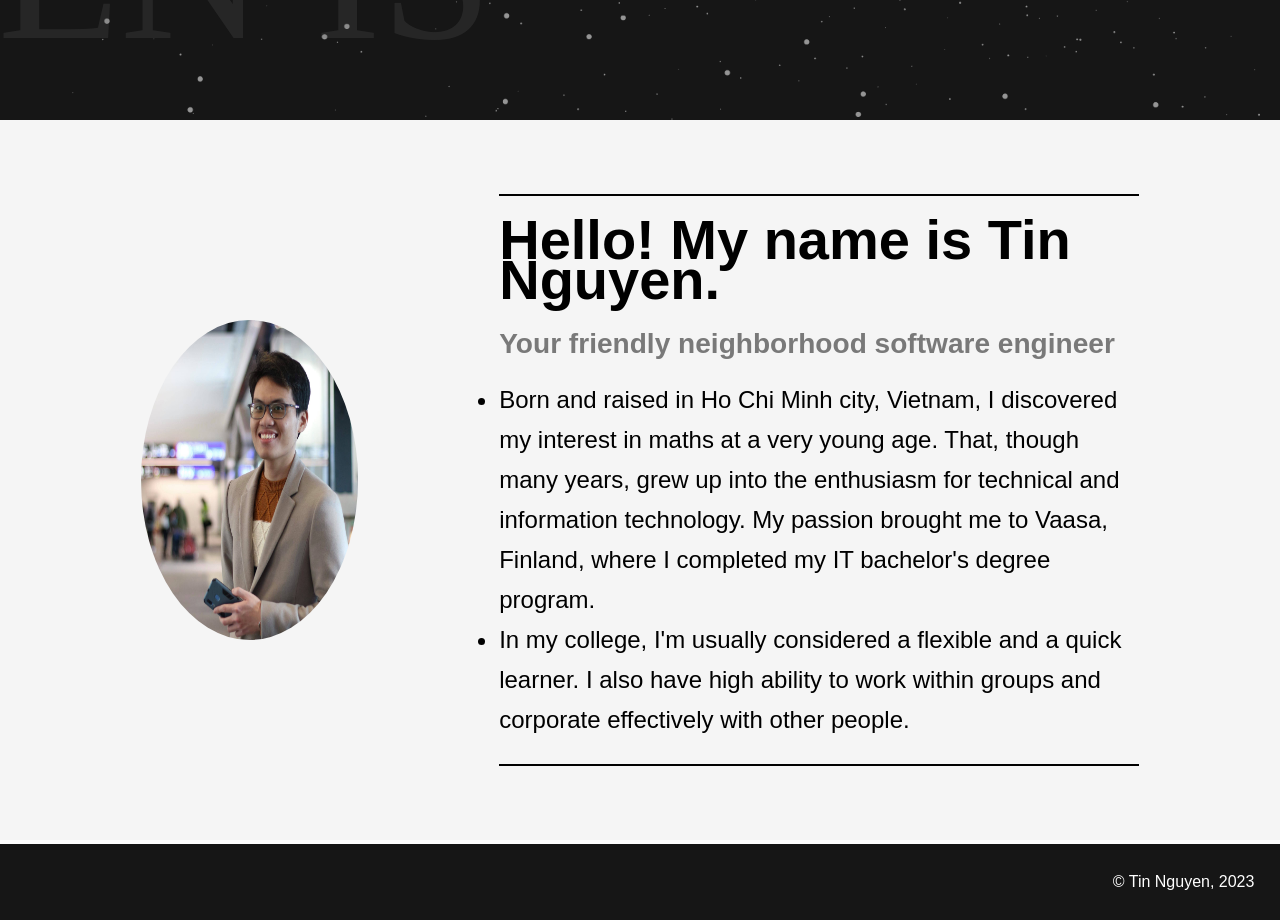
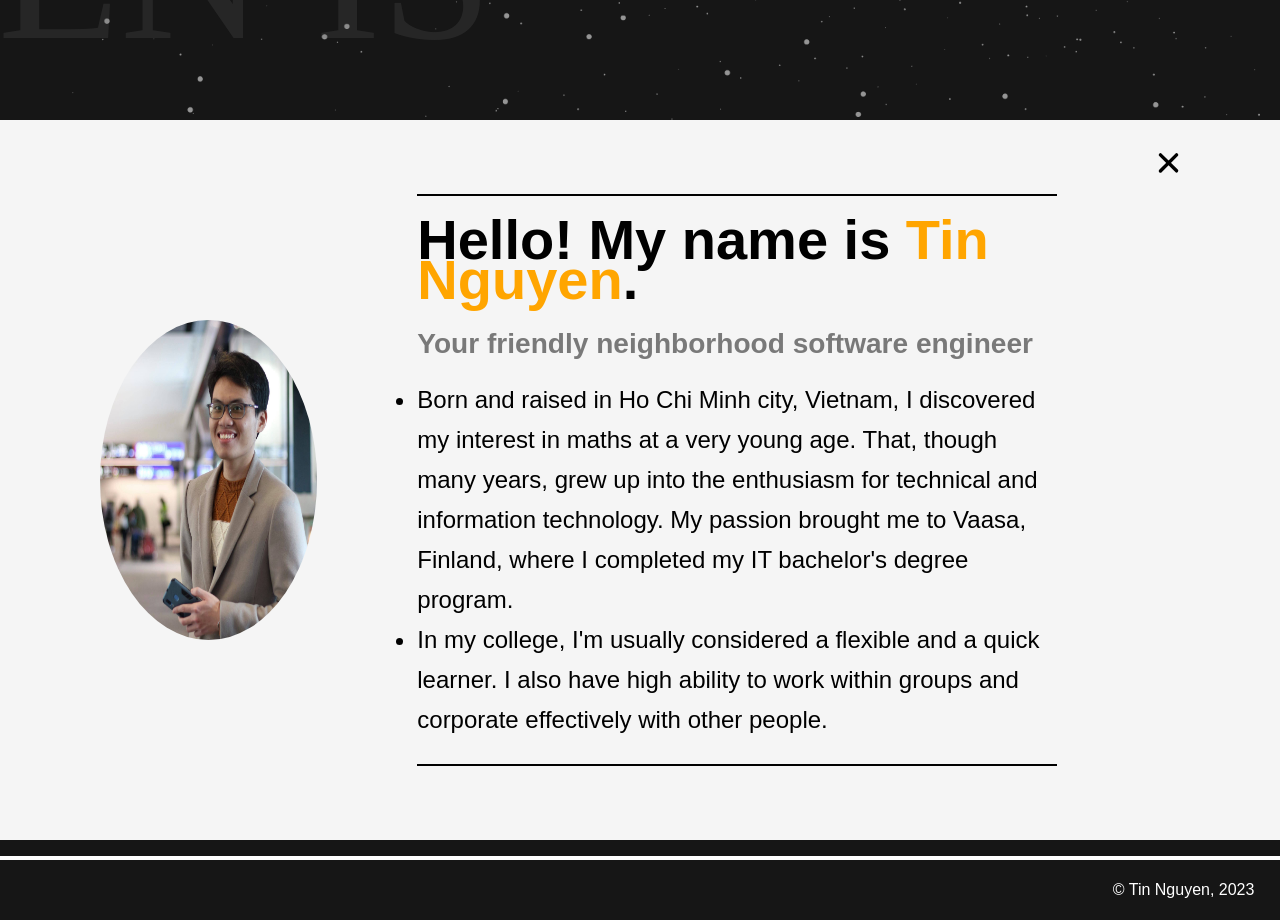
Before and after one commit to TinNguyen01600/portfolio, a React (Vite) app: page /about in a window 1280 px wide. Shown: the part 1480-2400 px from the top of the page. Built offline with nearby package versions, Linux system fonts and the light colour scheme; a web font is replaced by a local one.

Commit message:
add CloseButton.jsx component and its CSS

```diff
--- a/src/App.css
+++ b/src/App.css
@@ -236,6 +236,14 @@ section {
     display: flex;
     flex-wrap: wrap;
     justify-content: center;
+
+    .close-btn {
+        border-radius: 50%;
+        background-color: transparent;
+        border: none;
+        cursor: pointer;
+        margin-top: 4vh;
+    }
 }
 
 /*******************************************************************/
@@ -319,7 +327,7 @@ section {
 .footer {
     border-top: 4px solid white;
     width: 100%;
-    height: 10vh;
+    height: 8vh;
     align-self: flex-end;
     padding-right: 2vw;
 
@@ -338,12 +346,12 @@ section {
     display: flex;
     flex-wrap: wrap;
     justify-content: space-evenly;
-    align-items: center;
 
     img {
         width: 17vw;
         height: 40vh;
         border-radius: 50%;
+        align-self: center;
     }
 
     .text {
@@ -352,6 +360,7 @@ section {
         border-bottom: 2px solid black;
         border-top: 2px solid black;
         line-height: 5vh;
+        align-self: center;
 
         h1 {
             font-size: 7vh;
@@ -361,5 +370,9 @@ section {
             opacity: 0.5;
             margin-bottom: 2vh;
         }
+        mark {
+            color: orange;
+            background: transparent;
+        }
     }
 }
--- a/src/components/section3/AboutMe.jsx
+++ b/src/components/section3/AboutMe.jsx
@@ -1,12 +1,12 @@
-import { Link } from "react-router-dom";
 import me from '../../img/section3/me.jpg'
+import CloseButton from './CloseButton'
 
 const AboutMe = () => {
     return (
         <div className="about-me">
             <img src={me} alt="" />
             <div className="text">
-                <h1>Hello! My name is Tin Nguyen.</h1>
+                <h1>Hello! My name is <mark>Tin Nguyen</mark>.</h1>
                 <h3>Your friendly neighborhood software engineer</h3>
                 <ul>
                     <li>
@@ -23,9 +23,7 @@ const AboutMe = () => {
                     </li>
                 </ul>
             </div>
-            {/* <Link to="/">
-                <button>back</button>
-            </Link> */}
+            <CloseButton />
         </div>
     )
 }
--- /dev/null
+++ b/src/components/section3/CloseButton.jsx
@@ -0,0 +1,26 @@
+import { Link } from "react-router-dom";
+
+const CloseButton = () => {
+    return (
+        <Link to="/">
+                <button className="close-btn">
+                    <svg width='23' height='23' viewBox="0 0 20 20">
+                        <path
+                            strokeWidth='3'
+                            stroke="black"
+                            strokeLinecap="round"
+                            d='M 3 2.5 L 17 16.346'
+                        />
+                        <path
+                            strokeWidth='3'
+                            stroke="black"
+                            strokeLinecap="round"
+                            d='M 3 16.5 L 17 2.5'
+                        />
+                    </svg>
+                </button>
+            </Link>
+    )
+}
+
+export default CloseButton
```
Lines whose indentation alone changed are shown as unchanged.
